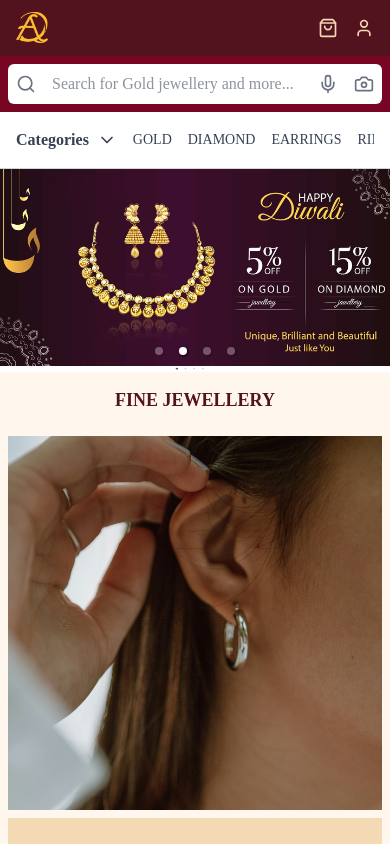
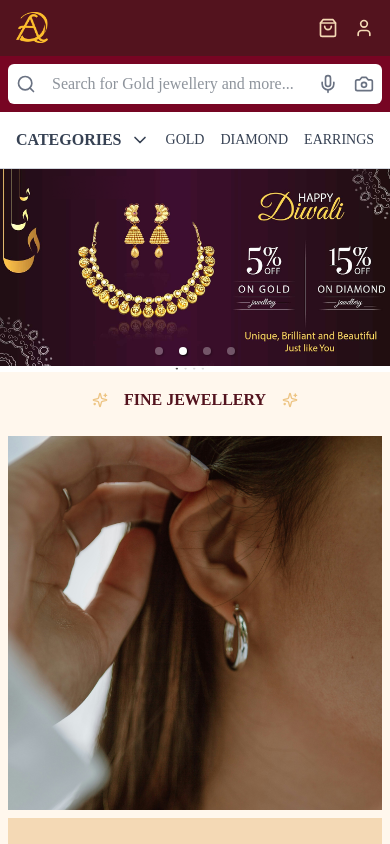
Before and after one commit to KhushCanCode/Adirajfrontend, a React (Vite) app in the folder frontend/: page / in a window 390 px wide. Shown: the top 844 px of the page. Built offline with nearby package versions, Linux system fonts and the light colour scheme.

Commit message:
some minor changes

```diff
--- a/frontend/src/components/Navbar.jsx
+++ b/frontend/src/components/Navbar.jsx
@@ -43,7 +43,7 @@ function Navbar() {
       <div className="border-b border-gray-300 shadow-sm">
         <div className="container mx-auto px-4">
           <ul className="flex items-center lg:justify-center lg:space-x-8 gap-4 md:gap-8 lg:gap-0 py-4  overflow-x-auto whitespace-nowrap scrollbar-hide">
-            <li className="text-gray-700 hover:text-[#8B0000] cursor-pointer flex items-center gap-2 font-semibold"> Categories <ChevronDown size={20}/></li>
+            <li className="text-gray-700 hover:text-[#8B0000] cursor-pointer flex items-center gap-2 font-semibold">CATEGORIES <ChevronDown size={20}/></li>
             <li className="text-gray-700 hover:text-[#8B0000] cursor-pointer text-sm md:text-base">GOLD</li>
             <li className="text-gray-700 hover:text-[#8B0000] cursor-pointer text-sm md:text-base">DIAMOND</li>
             <li className="text-gray-700 hover:text-[#8B0000] cursor-pointer text-sm md:text-base">EARRINGS</li>
--- a/frontend/src/components/RingSlider.jsx
+++ b/frontend/src/components/RingSlider.jsx
@@ -73,21 +73,21 @@ function RingSlider (){
 
             {/* Product Details Card - Appears on Hover */}
             {hoveredItem === item.id && (
-              <div className="absolute inset-0 bg-primary text-white rounded-md transition-opacity duration-300 cursor-pointer opacity-90 p-2 flex justify-center items-center">
+              <div className="absolute inset-0 bg-primary text-white rounded-md transition-opacity duration-600 cursor-pointer opacity-95 p-2 flex justify-center items-center">
                 <div className="border border-white h-full w-full flex flex-col items-center  justify-center">
                   <h3 className="text-2xl font-semibold">{item.name}</h3>
-                  <div className="flex items-center gap-14">
+                  <div className="flex items-center justify-between w-1/2">
                     <p>Size:</p>
                     <p className="text-sm">{item.size}</p>
                   </div>
-                  <div className="flex items-center gap-4">
+                  <div className="flex items-center justify-between w-1/2">
                     <p>Price:</p>
                    <p className="text-lg font-bold">{item.price}</p>
                   </div>
-                  <div className="flex items-center gap-4 mt-2">
+                  <div className="flex items-center gap-4 mt-8">
 
-                  <button className=" px-4 py-2 bg-white text-primary hover:bg-secondary hover:text-white transition duration-300  rounded-md cursor-pointer">Shop Now</button>
-                  <div className="bg-white text-primary p-2  rounded-full text-white">
+                  <button className=" px-4 py-2 bg-light text-primary hover:bg-secondary hover:text-white transition duration-300  rounded-md cursor-pointer">Shop Now</button>
+                  <div className="bg-light text-primary p-2 hover:bg-secondary hover:text-white  rounded-full text-white">
                      <Heart className=""/>
                     </div>
                   </div>
--- a/frontend/src/pages/HomePage.jsx
+++ b/frontend/src/pages/HomePage.jsx
@@ -2,6 +2,7 @@ import React from 'react'
 import HeroSlider from '../components/HeroSlider'
 import BentoGrid from '../components/BentoGrid'
 import RingSlider from '../components/RingSlider'
+import { Sparkles } from 'lucide-react'
 
 function HomePage() {
   return (
@@ -13,22 +14,30 @@ function HomePage() {
 
       {/* BentoGrid Section */}
       <div className='bg-orange-50'>
-        <div className='w-full flex items-center justify-center h-14 md:h-20  text-primary font-bold text-lg md:text-2xl'>
-          <h2>FINE JEWELLERY</h2>
+        <div className='w-full flex items-center justify-center h-14 md:h-20  text-primary font-bold text-base md:text-2xl'>
+          <div className='flex items-center gap-4'>
+            <Sparkles className='text-neutral size-4 md:size-6'/>
+             <h2>FINE JEWELLERY</h2>
+            <Sparkles className='text-neutral size-4 md:size-6'/>
+          </div>
         </div>
         <BentoGrid/>
       </div>
 
       {/* New in Store Section */}
       <div className='bg-white'>
-      <div className='w-full flex items-center justify-center h-14 md:h-20  text-primary font-bold text-lg md:text-2xl '>
-          <h2>NEW IN STORE</h2>
-        </div>
+      <div className='w-full flex items-center justify-center h-14 md:h-20  text-primary font-bold text-base md:text-2xl '>
+      <div className='flex items-center gap-4'>
+            <Sparkles className='text-neutral size-4 md:size-6'/>
+             <h2>NEW IN STORE</h2>
+            <Sparkles className='text-neutral size-4 md:size-6'/>
+          </div>
+      </div>
         <RingSlider/>
       </div>
 
       {/* Next Section */}
-      <div className='h-[50vh] bg-orange-100'>
+      <div className='h-[50vh] bg-orange-50'>
 
       </div>
 
```
